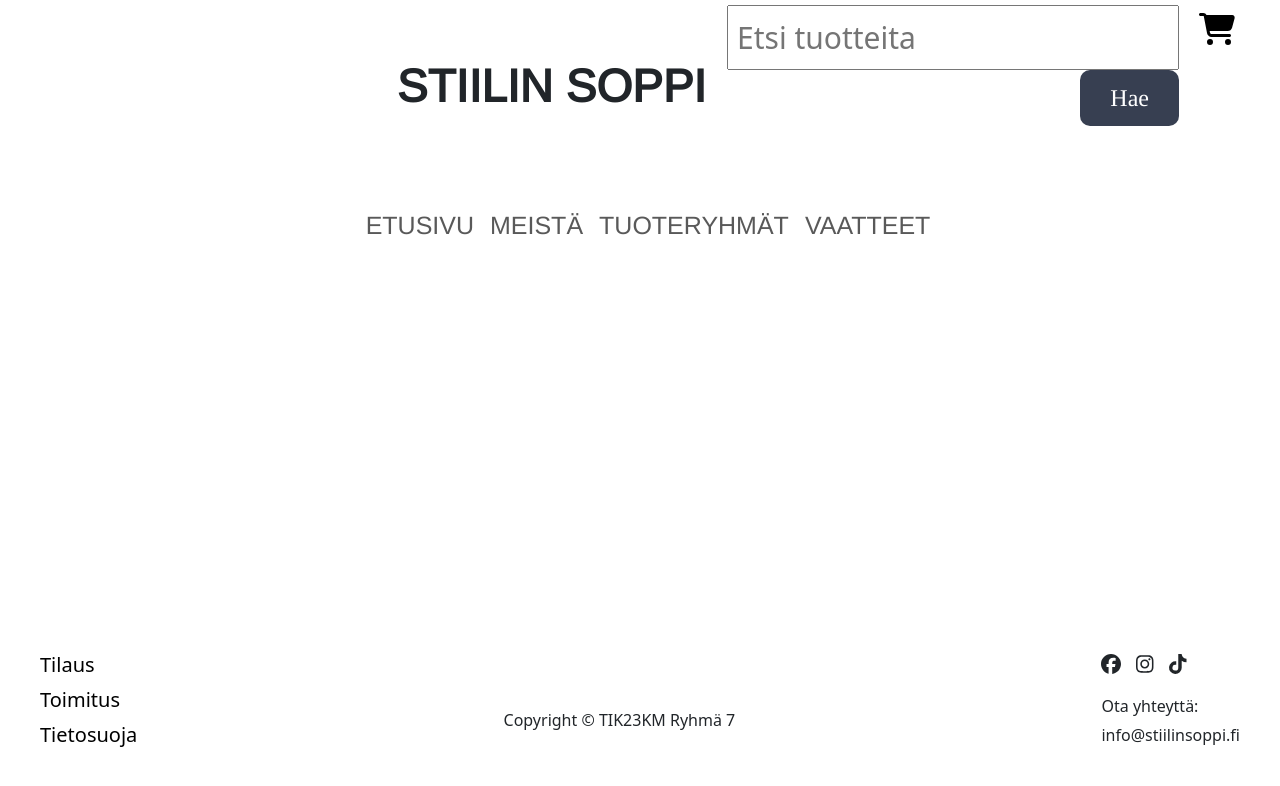
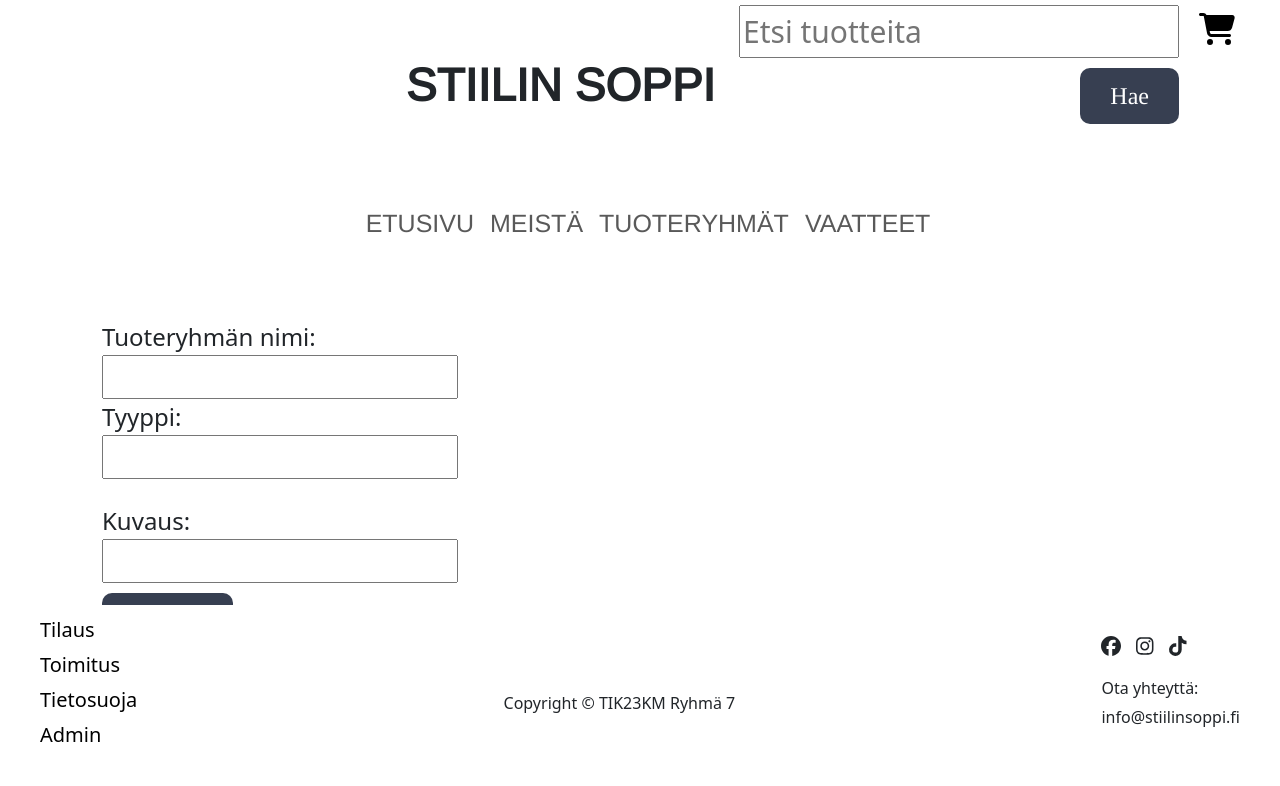
Before and after one commit to Verkkokauppa-SG7/verkkokauppa, a React (Create React App) app: page /admin/tuoteryhmat in a window 1280 px wide. Shown: the top 786 px of the page. Built offline with nearby package versions, Linux system fonts and the light colour scheme.

Commit message:
Lisätty admin-osio, josta pääsee lisäämään kategorioita.

```diff
--- a/package.json
+++ b/package.json
@@ -4,7 +4,7 @@
   "private": true,
   "dependencies": {
     "@fortawesome/fontawesome-svg-core": "^6.4.2",
-    "@fortawesome/free-brands-svg-icons": "^6.4.2",
+    "@fortawesome/free-brands-svg-icons": "^6.5.0",
     "@fortawesome/free-solid-svg-icons": "^6.4.2",
     "@fortawesome/react-fontawesome": "^0.2.0",
     "@preact/signals-react": "^1.3.7",
--- a/src/App.js
+++ b/src/App.js
@@ -10,6 +10,8 @@ import FrontPage from './pages/FrontPage';
 import ShoppingCart from './components/ShoppingCart.js';
 import SearchBar from './components/SearchBar.js';
 import ProductDetails from './components/ProductDetails';
+import Admin from './pages/Admin.js';
+import CategoryForm from './components/CategoryForm.js';
 
 
 function App() {
@@ -28,6 +30,9 @@ function App() {
             <Route path="/haku" element={<SearchBar />} />
             <Route path="/hakutulokset/:query" element={<ProductList />} />
             <Route path="/tuote/:productId" element={<ProductDetails />} />
+            <Route path="/admin" element={<Admin />} />
+            <Route path="/admin/tuoteryhmat" element={<CategoryForm />} />
+
           </Routes>
       </div>
       <Footer />
--- /dev/null
+++ b/src/components/CategoryForm.js
@@ -0,0 +1,60 @@
+import React, { useState } from 'react';
+import axios from 'axios';
+import '../styles/CategoryForm.css';
+
+
+const CategoryForm = () => {
+  const [category_name, setCategoryName] = useState('');
+  const [category_type, setCategoryType] = useState('');
+  const [category_description, setDescription] = useState('');
+
+  const handleSubmit = async (e) => {
+    e.preventDefault();
+
+    try {
+      const response = await axios.post(`http://localhost:3001/categories`,[
+        { category_name, category_type, category_description }
+      ]);
+
+      console.log(response.data); // Log the response from the server
+    } catch (error) {
+      console.error('Error adding categories:', error.response.data);
+    }
+  };
+
+  return (
+    <form onSubmit={handleSubmit}>
+      <label>
+        Tuoteryhmän nimi:
+        <input
+          type="text"
+          value={category_name}
+          onChange={(e) => setCategoryName(e.target.value)}
+        />
+      </label>
+      <br />
+      <label>
+        Tyyppi:
+        <input
+          type="text"
+          value={category_type}
+          onChange={(e) => setCategoryType(e.target.value)}
+        />
+      </label>
+      <br />
+      <br />
+      <label>
+        Kuvaus:
+        <input
+          type="text"
+          value={category_description}
+          onChange={(e) => setDescription(e.target.value)}
+        />
+      </label>
+      <br />
+      <button type="submit">LISÄÄ</button>
+    </form>
+  );
+};
+
+export default CategoryForm;
--- a/src/components/Footer.js
+++ b/src/components/Footer.js
@@ -12,6 +12,7 @@ export default function Footer() {
           <p><Link to="/tilaus">Tilaus</Link></p>
           <p><Link to="/toimitus">Toimitus</Link></p>
           <p><Link to="/tietosuoja">Tietosuoja</Link></p>
+          <p><Link to="/admin">Admin</Link></p>
         </div>
       </div>
       <p className="copyright">Copyright &copy; TIK23KM Ryhmä 7</p>
--- /dev/null
+++ b/src/pages/Admin.js
@@ -0,0 +1,16 @@
+// PresetCategories.js
+import React from 'react';
+import { Link } from 'react-router-dom';
+
+
+const CategoryForm = () => {
+  return (
+    <nav>
+      <ul>
+        <li><Link to="/admin/tuoteryhmat">Tuoteryhmien ylläpito</Link></li>
+      </ul>
+    </nav>
+  );
+};
+
+export default CategoryForm;
--- /dev/null
+++ b/src/styles/CategoryForm.css
@@ -0,0 +1,28 @@
+/* CategoryForm css */
+@import url('https://fonts.googleapis.com/css?family=Arimo');
+
+form {
+    display: inline-block;
+    flex-direction: column;
+}
+
+label {
+    font-size: x-large;
+    margin-left: 20px;
+    display: inline-block;
+    clear: left;
+    width: 250px;
+    text-align: left;
+}
+
+input {
+    padding: 2px;
+    display: inline-block;
+    float: left;
+  }
+
+button {
+    margin-top: 10px;
+    margin-left: 20px;
+
+}
```
Also changed, not shown: src/styles/ClothesComponent.css (deleted, +0 -25 lines), 2 other files (tests, documents, lock files or other folders).
